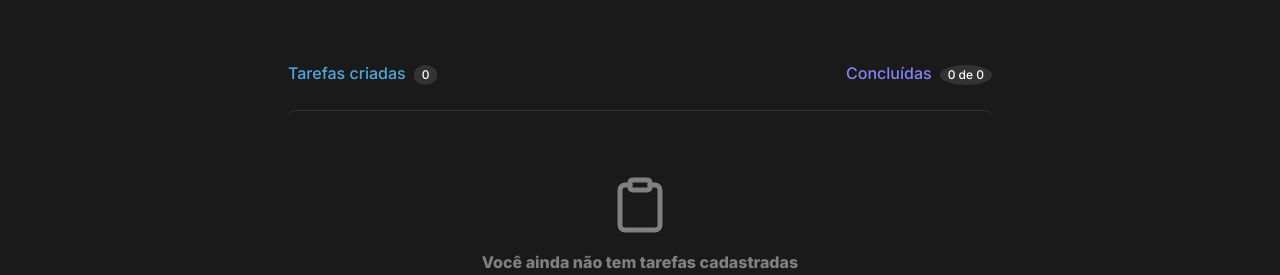
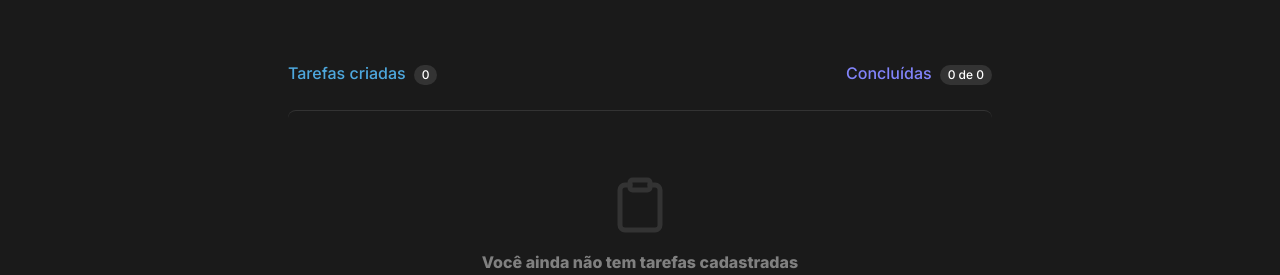
Before and after one commit to guitanigawa/ignite-tasklist, a React (Vite) app: page / in a window 1280 px wide. Shown: the part 231-506 px from the top of the page. Built offline with nearby package versions, Linux system fonts and the light colour scheme.

Commit message:
last update

```diff
--- a/package.json
+++ b/package.json
@@ -2,8 +2,11 @@
   "name": "ignite-todo",
   "private": true,
   "version": "0.0.0",
+  "homepage": "https://guitanigawa.github.io/ignite-tasklist",
   "type": "module",
   "scripts": {
+    "predeploy": "yarn run build",
+    "deploy": "gh-pages -d build",
     "dev": "vite",
     "build": "tsc && vite build",
     "lint": "eslint . --ext ts,tsx --report-unused-disable-directives --max-warnings 0",
@@ -24,6 +27,7 @@
     "eslint": "^8.45.0",
     "eslint-plugin-react-hooks": "^4.6.0",
     "eslint-plugin-react-refresh": "^0.4.3",
+    "gh-pages": "^6.0.0",
     "typescript": "^5.0.2",
     "vite": "^4.4.5"
   }
--- a/src/components/Info/styles.module.scss
+++ b/src/components/Info/styles.module.scss
@@ -21,7 +21,7 @@
         color: white;
         font-size: 0.75rem;
 
-        border-radius: 50%;
+        border-radius: 1rem;
     }
 
 
--- a/src/components/Input/index.tsx
+++ b/src/components/Input/index.tsx
@@ -5,13 +5,15 @@ import { useTasks } from "../../hooks/useTasks"
 
 export default function Input(){
     const [currentText, setCurrentText] = useState<string>("")
-    const { createTask, tasks } = useTasks()
+    const { createTask } = useTasks()
 
 
     const handleSubmit = (e: React.FormEvent) => {
         e.preventDefault()
 
+
         createTask(currentText)
+        setCurrentText("")
     }
 
 
@@ -24,6 +26,7 @@ export default function Input(){
                 type="text"
                 placeholder="Adicione uma nova tarefa"
                 onChange={(e)=>setCurrentText(e.target.value)}
+                value={currentText}
             />
             <button type="submit">
                 Criar
--- a/src/components/TaskList/index.tsx
+++ b/src/components/TaskList/index.tsx
@@ -11,7 +11,7 @@ export default function TaskList(){
         tasks.length == 0 ? (
             <section className={styles.NoTasksContainer}>
                 <Clipboard
-                    color="gray"
+                    color="#333333"
                     size={60}
                 />
                 <label>Você ainda não tem tarefas cadastradas</label>
--- a/src/components/TaskList/styles.module.scss
+++ b/src/components/TaskList/styles.module.scss
@@ -18,7 +18,6 @@
 
     color: var(--gray-300);
 
-
     border-radius: 0.5rem;
     border-top: 1px solid var(--gray-400);
 }
--- a/src/hooks/useTasks.tsx
+++ b/src/hooks/useTasks.tsx
@@ -1,4 +1,4 @@
-import { createContext, useContext, useEffect, useState } from "react"
+import { createContext, useContext, useState } from "react"
 
 interface Task{
     id: number,
```
Also changed, not shown: 1 other file (tests, documents, lock files or other folders).
